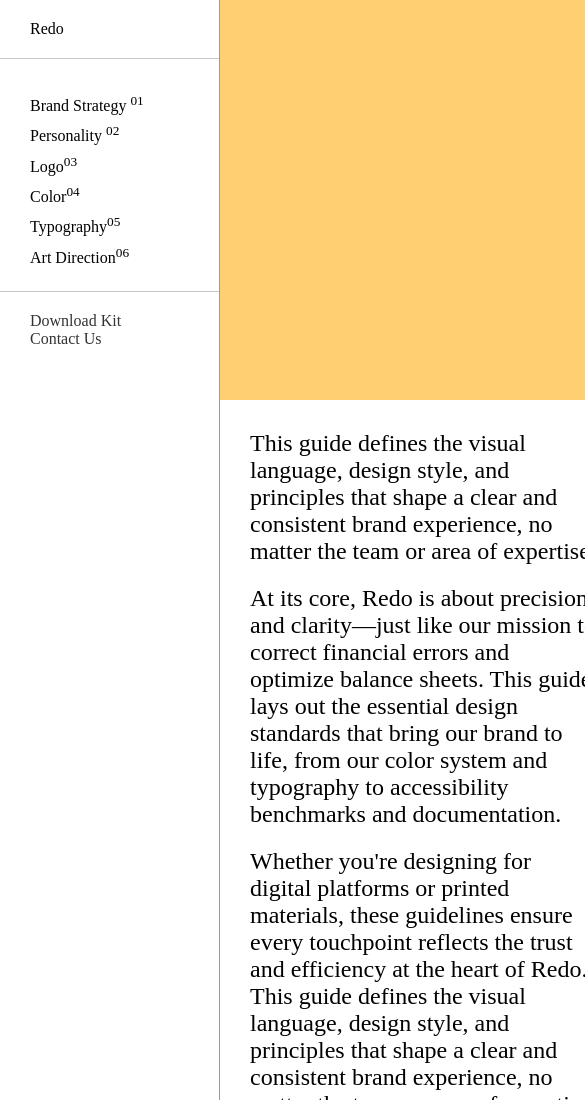
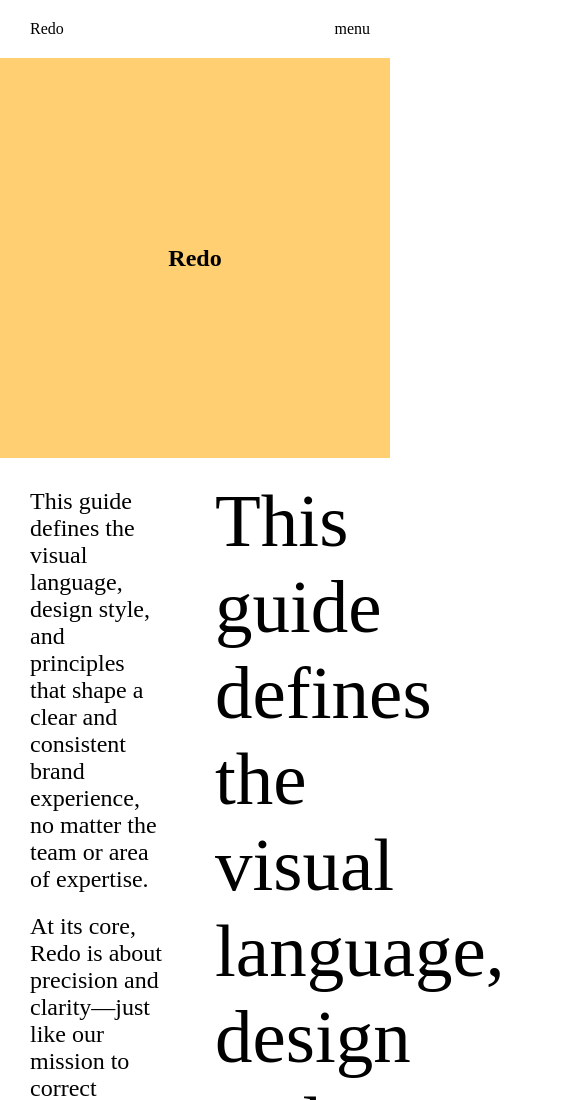
Before and after one commit to khanh02092006/BTVN_01_DINHQUOCKHANH, a plain HTML site: page main.html in a window 390 px wide. Shown: the top 1100 px of the page, 585 px wide, since content can reach past the window. Drawn offline with Linux system fonts and the light colour scheme.

Commit message:
feat: update bai tap buoi 2

```diff
--- a/main.css
+++ b/main.css
@@ -20,7 +20,10 @@
 }
 
 .sidebar {
-    flex: 0 0 220px;
+
+    width: 25%;
+
+
     border-right: 1px solid #9b9a9a;
 
 
@@ -28,7 +31,7 @@
 
 .logo {
     padding: 20px 60px 20px 30px;
-    border-bottom: 1px solid #c7c5c5;
+
 }
 
 
@@ -269,3 +272,61 @@
     line-height: 1.6;
     color: #555;
 }
+
+.sidebar-btn {
+    display: none;
+}
+
+
+@media screen and (max-width: 450px) {
+    .sidebar {
+        width: 100%;
+        flex: none;
+        border-right: 0;
+        display: flex;
+        flex-direction: column;
+    }
+
+
+    .sidebar-footer {
+        display: none;
+    }
+
+
+    .sidebar-btn {
+        display: block;
+        padding: 20px;
+        cursor: pointer;
+    }
+
+    .container {
+        flex-direction: column;
+    }
+
+    nav {
+        display: none;
+        width: 100%;
+        border-top: 1px solid #ccc;
+    }
+
+    nav.active {
+        display: block;
+    }
+
+    .nav-menu {
+        display: flex;
+
+        gap: 10px;
+        padding: 20px 30px;
+    }
+
+    .sidebar-header {
+        display: flex;
+        justify-content: space-between;
+        align-items: center;
+
+    }
+
+
+
+}
--- a/main.html
+++ b/main.html
@@ -11,10 +11,13 @@
 <body>
     <div class="container">
         <div class="sidebar">
-            <div class="logo">Redo</div>
+            <div class="sidebar-header">
+                <div class="logo">Redo</div>
+                <div class="sidebar-btn">menu</div>
 
+            </div>
             <nav>
-                <ul>
+                <ul class="nav-menu">
                     <li>Brand Strategy <sup>01</sup></li>
                     <li>Personality <sup>02</sup></li>
                     <li>Logo<sup>03</sup></li>
@@ -243,6 +246,14 @@
 
 
     </div>
+    <script>
+        const menuBtn = document.querySelector('.sidebar-btn');
+        const navMenu = document.querySelector('nav');
+
+        menuBtn.addEventListener('click', () => {
+            navMenu.classList.toggle('active');
+        });
+    </script>
 </body>
 
 </html>
--- /dev/null
+++ b/main.js
@@ -0,0 +1,6 @@
+const menuBtn = document.querySelector('.sidebar-btn');
+const navMenu = document.querySelector('nav');
+
+menuBtn.addEventListener('click', () => {
+    navMenu.classList.toggle('active');
+});
```
